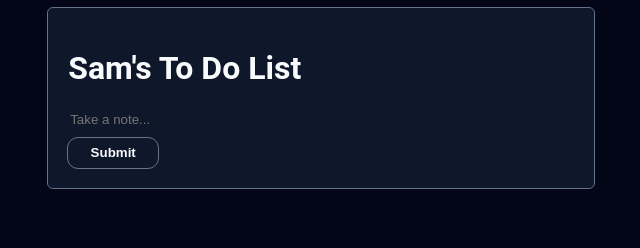
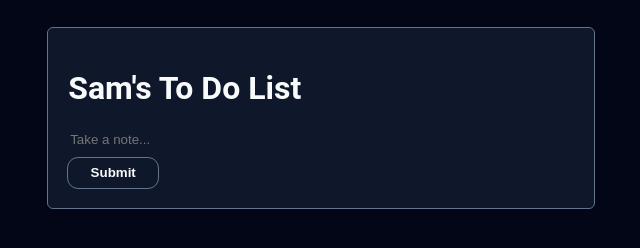
Before and after one commit to Moopy559/1st-to-do-list, a plain HTML site: page index.html in a window 1280 px wide. Shown: the whole page, without its empty margins (319-959 px from the left). Drawn offline with Linux system fonts and the light colour scheme.

Commit message:
init commit

```diff
--- a/style.css
+++ b/style.css
@@ -9,6 +9,8 @@ body {
 .container {
   background-color: #0f172a;
   width: 40%;
+  min-width: 250px;
+  margin-top: 20px;
   border-radius: 5px;
   padding: 20px;
   outline: 1px solid #64748b;
```
